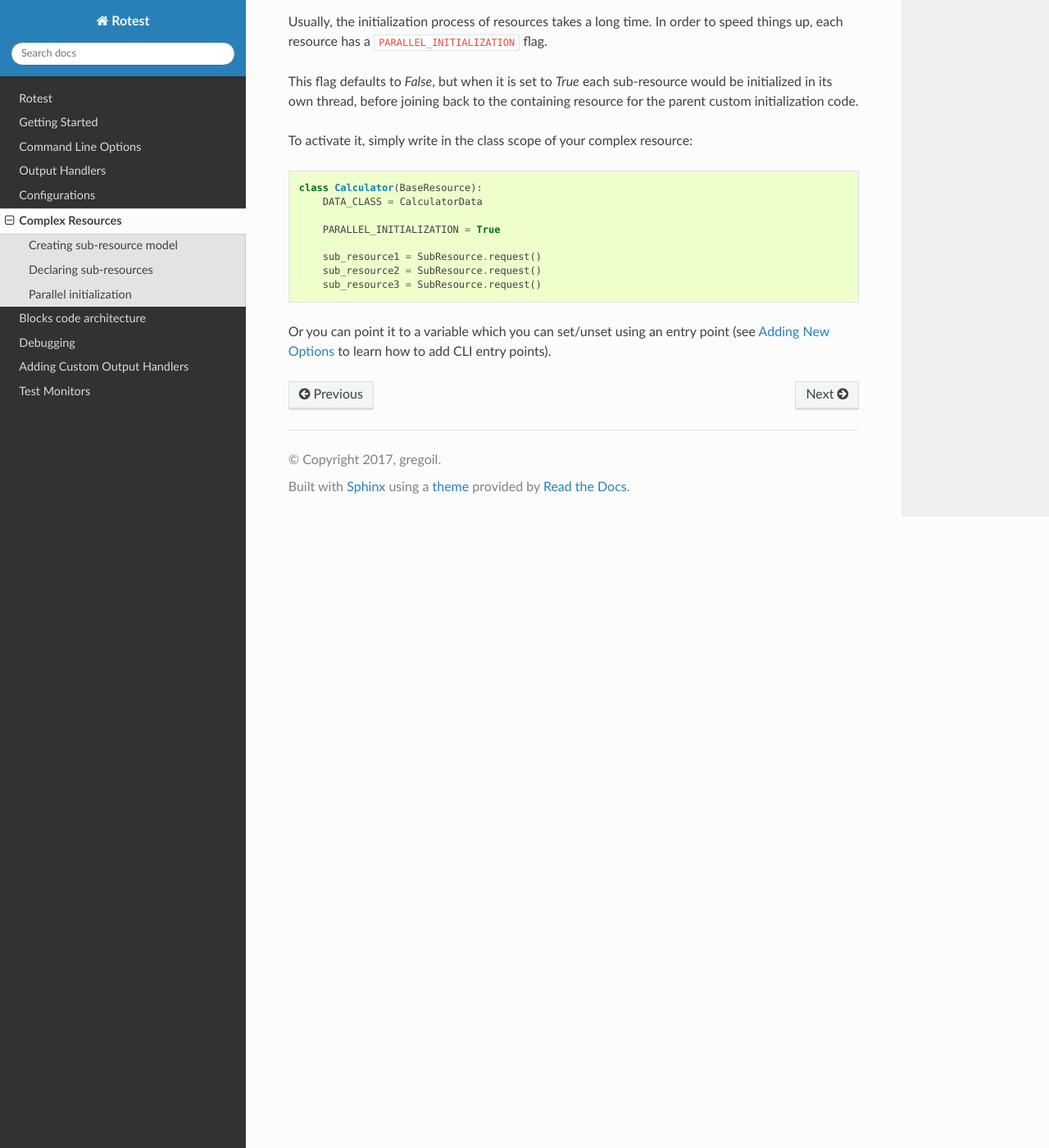
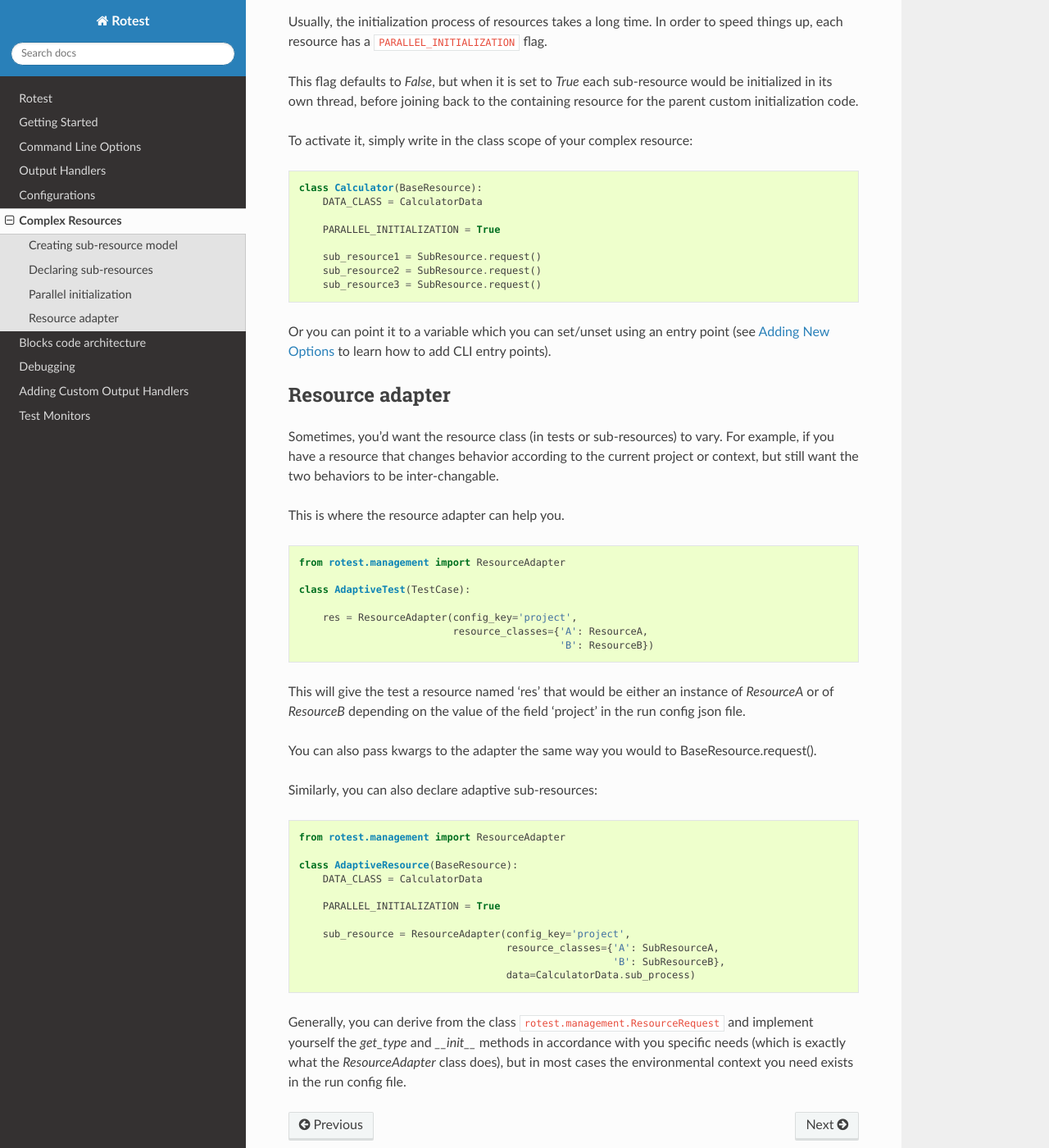
Before and after one commit to gregoil/rotest, a Sphinx documentation site: the page built from docs/advanced/complex_resources.rst, in a window 1280 px wide and 1400 px high, scrolled down 3290 px. Shown: the whole window at 82% size. Built offline with Sphinx 7.4.7 and the Read the Docs theme 2.0.0, drawn with Linux system fonts in a browser that asks for light colours; the version number could not be read and is left out.

Commit message:
updated doc

```diff
--- a/docs/advanced/complex_resources.rst
+++ b/docs/advanced/complex_resources.rst
@@ -197,3 +197,50 @@ To activate it, simply write in the class scope of your complex resource:
 
 Or you can point it to a variable which you can set/unset using an entry point
 (see :ref:`custom_entry_points` to learn how to add CLI entry points).
+
+
+Resource adapter
+================
+
+Sometimes, you'd want the resource class (in tests or sub-resources) to vary.
+For example, if you have a resource that changes behavior according to the
+current project or context, but still want the two behaviors to be inter-changable.
+
+This is where the resource adapter can help you.
+
+.. code-block:: python
+
+    from rotest.management import ResourceAdapter
+
+    class AdaptiveTest(TestCase):
+
+        res = ResourceAdapter(config_key='project',
+                              resource_classes={'A': ResourceA,
+                                                'B': ResourceB})
+
+This will give the test a resource named 'res' that would be either an instance
+of `ResourceA` or of `ResourceB` depending on the value of the field 'project'
+in the run config json file.
+
+You can also pass kwargs to the adapter the same way you would to BaseResource.request().
+
+Similarly, you can also declare adaptive sub-resources:
+
+.. code-block:: python
+
+    from rotest.management import ResourceAdapter
+
+    class AdaptiveResource(BaseResource):
+        DATA_CLASS = CalculatorData
+
+        PARALLEL_INITIALIZATION = True
+
+        sub_resource = ResourceAdapter(config_key='project',
+                                       resource_classes={'A': SubResourceA,
+                                                         'B': SubResourceB},
+                                       data=CalculatorData.sub_process)
+
+Generally, you can derive from the class ``rotest.management.ResourceRequest``
+and implement yourself the `get_type` and `__init__` methods in accordance with
+you specific needs (which is exactly what the `ResourceAdapter` class does),
+but in most cases the environmental context you need exists in the run config file.
```
